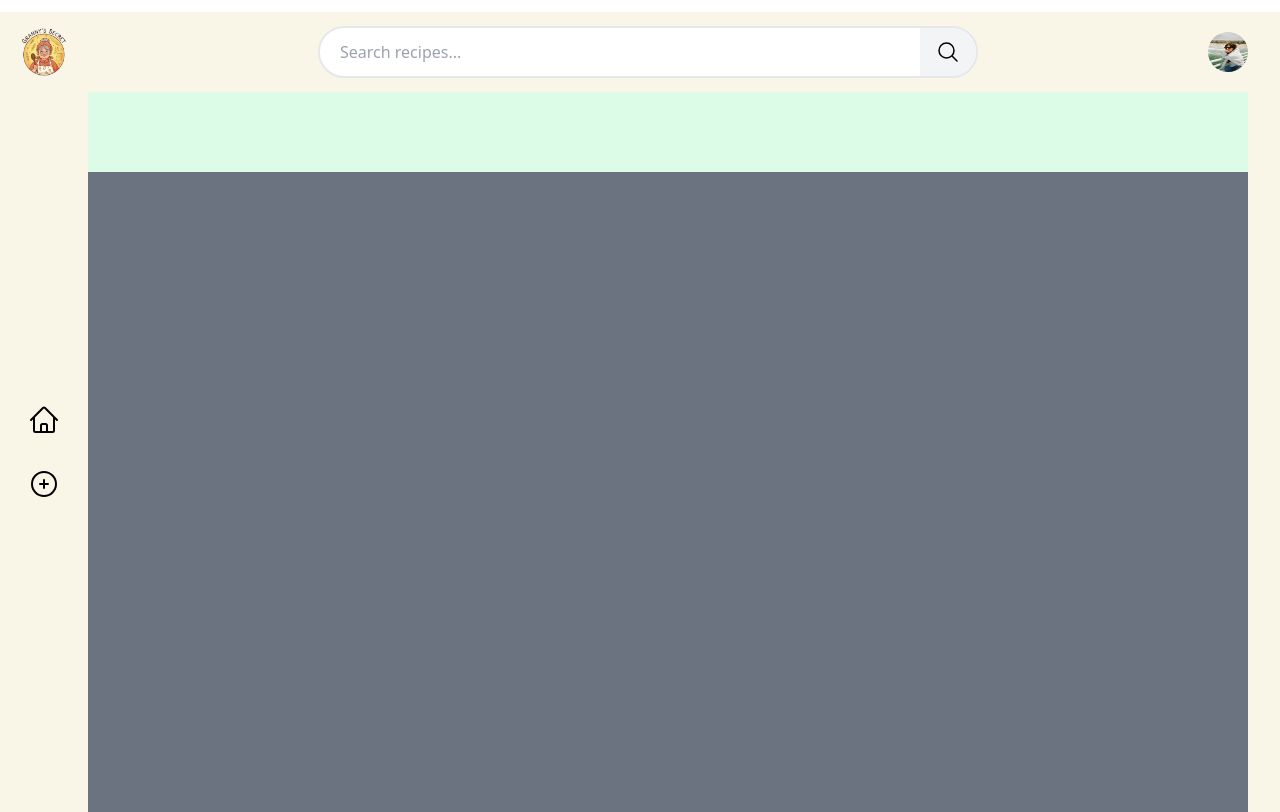
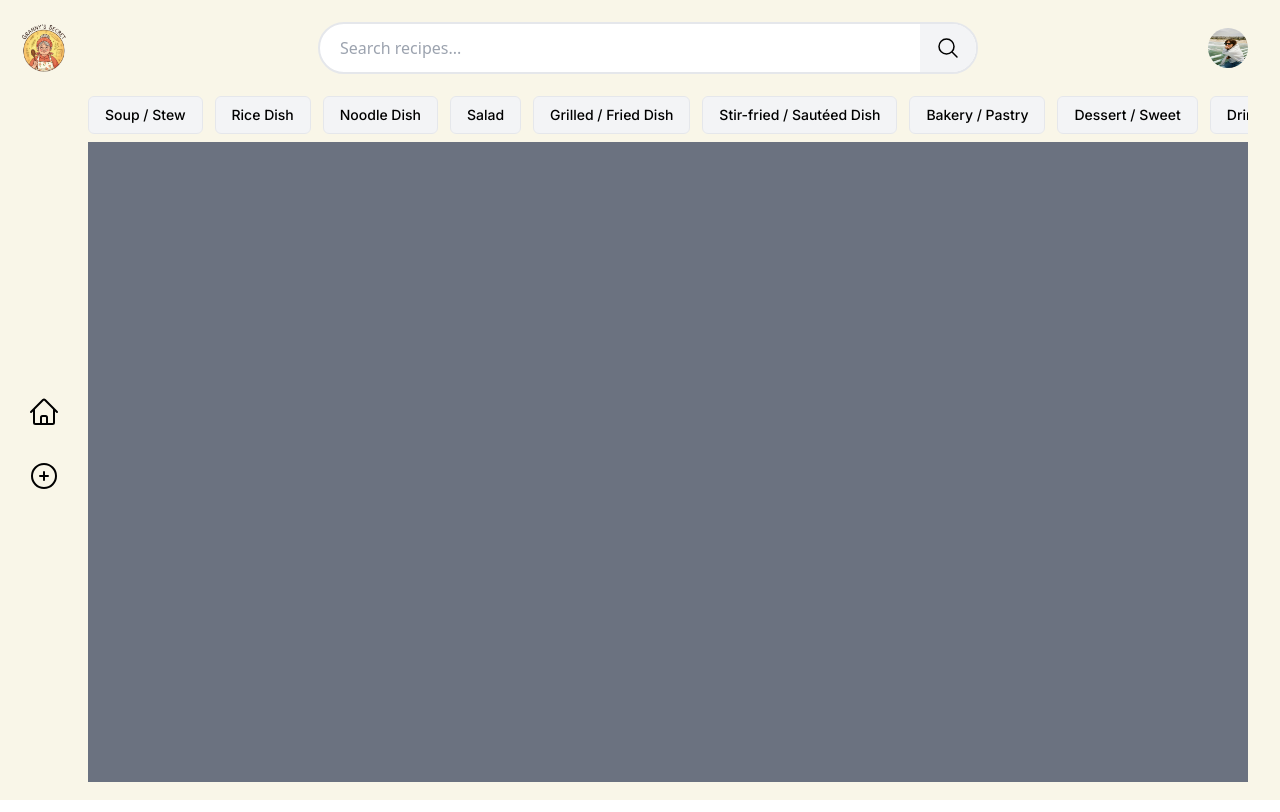
Before and after one commit to dinosauce-285/Project-1-Granny-Secret, a React (Create React App) app in the folder frontend/: page /dashboard in a window 1280 px wide. Built offline with nearby package versions, Linux system fonts and the light colour scheme; the HTML template or start-up script is replaced by a standard one.

Commit message:
done filter dashboard

```diff
--- /dev/null
+++ b/frontend/src/components/filterButton.jsx
@@ -0,0 +1,7 @@
+function FilterButton({children})
+{
+    return (
+        <button className="font-inter border border-[0.5px] border-gray-200 rounded-md font-medium text-sm bg-gray-100 px-4 py-2 whitespace-nowrap">{children}</button>
+    )
+}
+export default FilterButton
--- /dev/null
+++ b/frontend/src/components/filterSection.jsx
@@ -0,0 +1,29 @@
+import FilterButton from "./filterButton";
+
+function FilterSection() {
+  const filters = [
+    "Soup / Stew",
+    "Rice Dish",
+    "Noodle Dish",
+    "Salad",
+    "Grilled / Fried Dish",
+    "Stir-fried / Sautéed Dish",
+    "Bakery / Pastry",
+    "Dessert / Sweet",
+    "Drink / Beverage",
+    "Sauce / Dip / Condiment",
+    "Vegetarian / Vegan Dish"
+  ];
+
+  return (
+    <div className="w-full overflow-x-auto overflow-y-hidden no-scrollbar">
+      <div className="flex flex-nowrap items-center space-x-3 py-2">
+        {filters.map((item, index) => (
+          <FilterButton key={index}>{item}</FilterButton>
+        ))}
+      </div>
+    </div>
+  );
+}
+
+export default FilterSection
--- a/frontend/src/components/mainLayout.jsx
+++ b/frontend/src/components/mainLayout.jsx
@@ -1,7 +1,7 @@
 import sampleAva from "../assets/sampleAva.jpg"
-function MainLayout() {
+function MainLayout({children}) {
     return (
-        <div className="flex flex-row h-full mt-3">
+        <div className="flex flex-row h-full pt-2">
             <div className="navBar w-[5%] h-full ml-3 flex flex-col items-center ">
                 <div className="logoWrapper h-[10vh] flex items-center justify-center">
                     <img src="logo.webp" alt="" className="h-[60%]"/>
@@ -17,7 +17,7 @@ function MainLayout() {
 
                 </div>
             </div>
-            <div className="mainContent ml-3 mr-8 flex-1">
+            <div className="mainContent ml-3 mr-8 flex-1 min-w-0">
                 <div className="header w-full h-[10vh] flex flex-row items-center ">
                     <div className="searchBar mx-auto">
                         <div className="flex items-center border-2 border-gray-200 rounded-full focus-within:border-gray-400 transition-all duration-200 bg-white">
@@ -35,12 +35,11 @@ function MainLayout() {
 
 
                     </div>
-                    <div className="avatar rounded-full bg-green-300 overflow-hidden">
+                    <div className="avatar rounded-full overflow-hidden">
                         <img src={sampleAva} alt="" className="w-10 h-10" />
                     </div>
                 </div>
-                <div className="header w-full h-[10vh] bg-green-100"></div>
-                <div className="recipes w-full h-[80vh] bg-gray-500"></div>
+                {children}
             </div>
         </div>
     )
--- a/frontend/src/index.css
+++ b/frontend/src/index.css
@@ -8,3 +8,11 @@
   padding: 0;
   box-sizing: border-box;
 }
+
+.no-scrollbar::-webkit-scrollbar {
+  display: none;
+}
+.no-scrollbar {
+  -ms-overflow-style: none;
+  scrollbar-width: none;
+}
--- a/frontend/src/pages/Dashboard/Dashboard.jsx
+++ b/frontend/src/pages/Dashboard/Dashboard.jsx
@@ -1,10 +1,13 @@
 import MainLayout from "../../components/mainLayout"
-
+import FilterSection from "../../components/filterSection"
 function Dashboard()
 {
     return (
         <div className="h-screen w-full bg-[#f9f6e8]">
-            <MainLayout></MainLayout>
+            <MainLayout>
+                <FilterSection/>
+                <div className="recipes w-full h-[80vh] bg-gray-500"></div>
+            </MainLayout>
         </div>
     )
 
```
